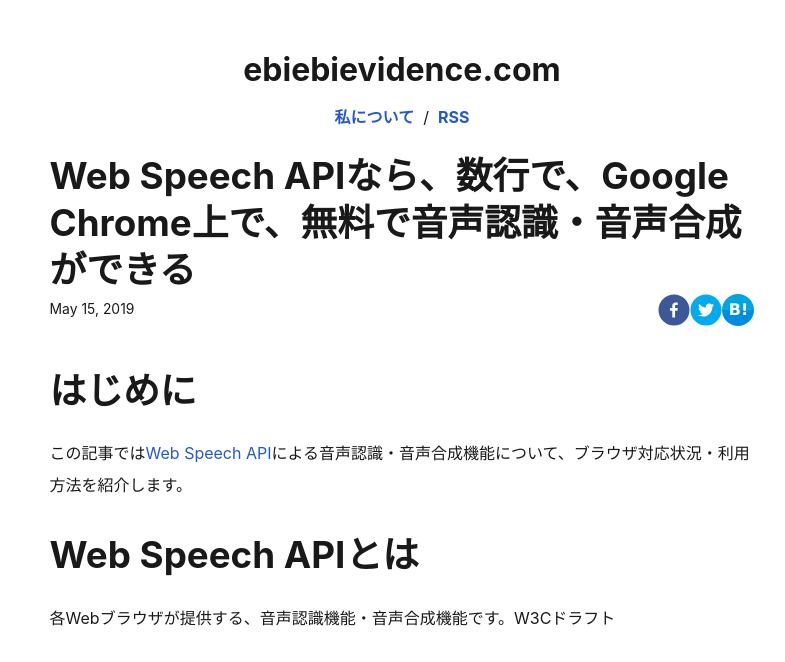
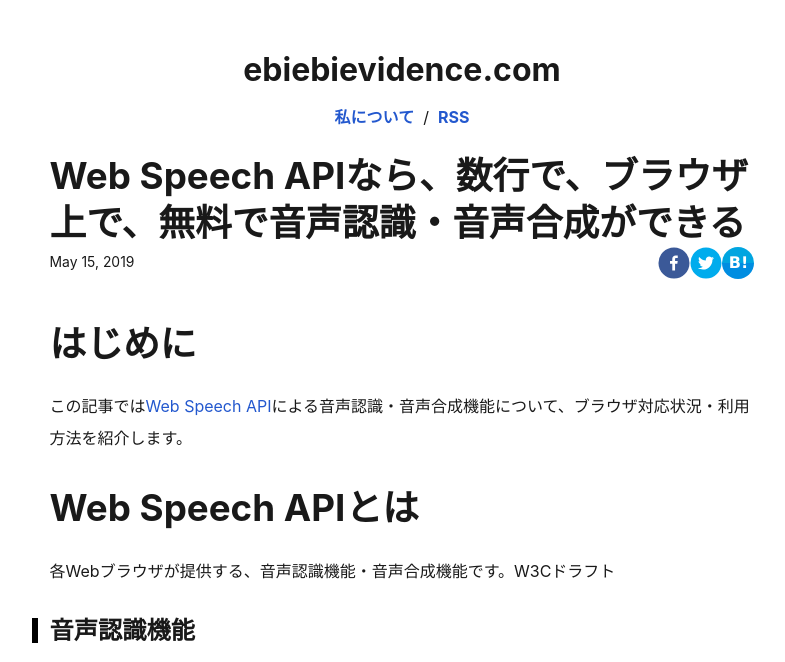
Before and after one commit to yamanoku/iwasa-kosui-blog, a Gatsby site: page /posts/web-speech-api/ in a window 1280 px wide. Shown: the top 662 px of the page, without its empty margins (238-1023 px from the left). Built offline with nearby package versions, Linux system fonts and the light colour scheme; Gatsby itself is replaced by a stand-in of ours; some packages are replaced by stand-ins of ours.

Commit message:
タイトル修正

```diff
--- a/content/blog/web-speech-api/index.md
+++ b/content/blog/web-speech-api/index.md
@@ -1,5 +1,5 @@
 ---
-title: Web Speech APIなら、数行で、Google Chrome上で、無料で音声認識・音声合成ができる
+title: Web Speech APIなら、数行で、ブラウザ上で、無料で音声認識・音声合成ができる
 date: '2019-05-15T00:00:00.121Z'
 desc: 'Web Speech APIはブラウザが提供する音声認識・音声合成API。無料で使えるし簡単に利用できる。'
 keywords: 'Web Speech API,音声認識,音声合成'
```
